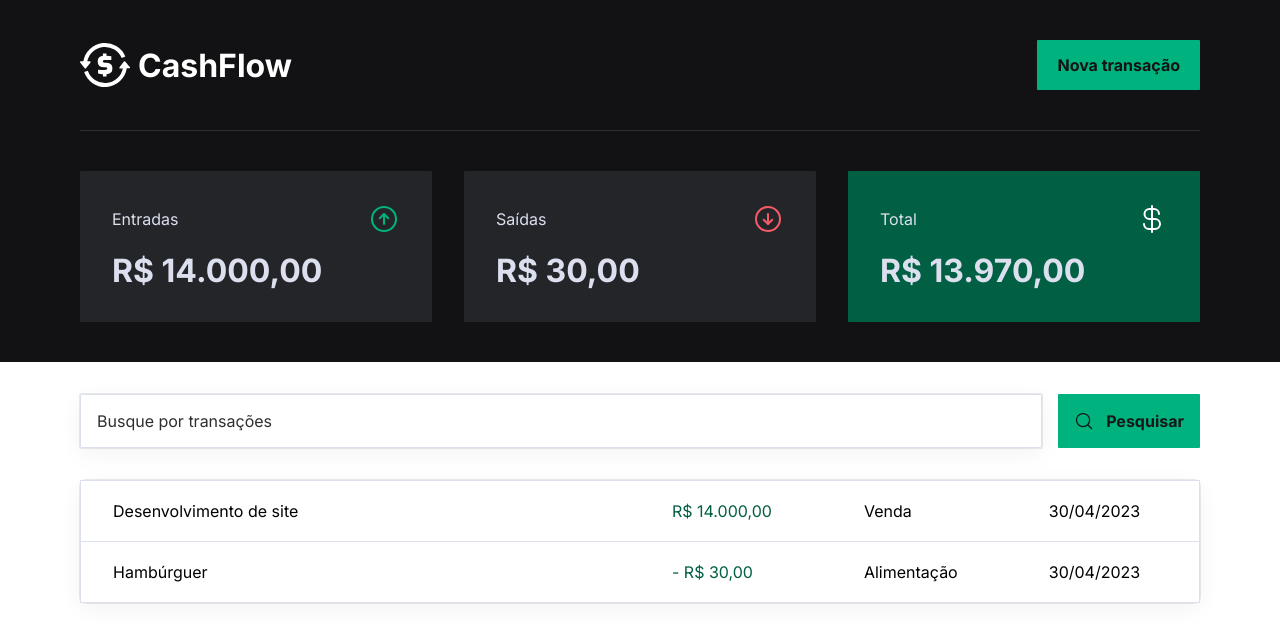
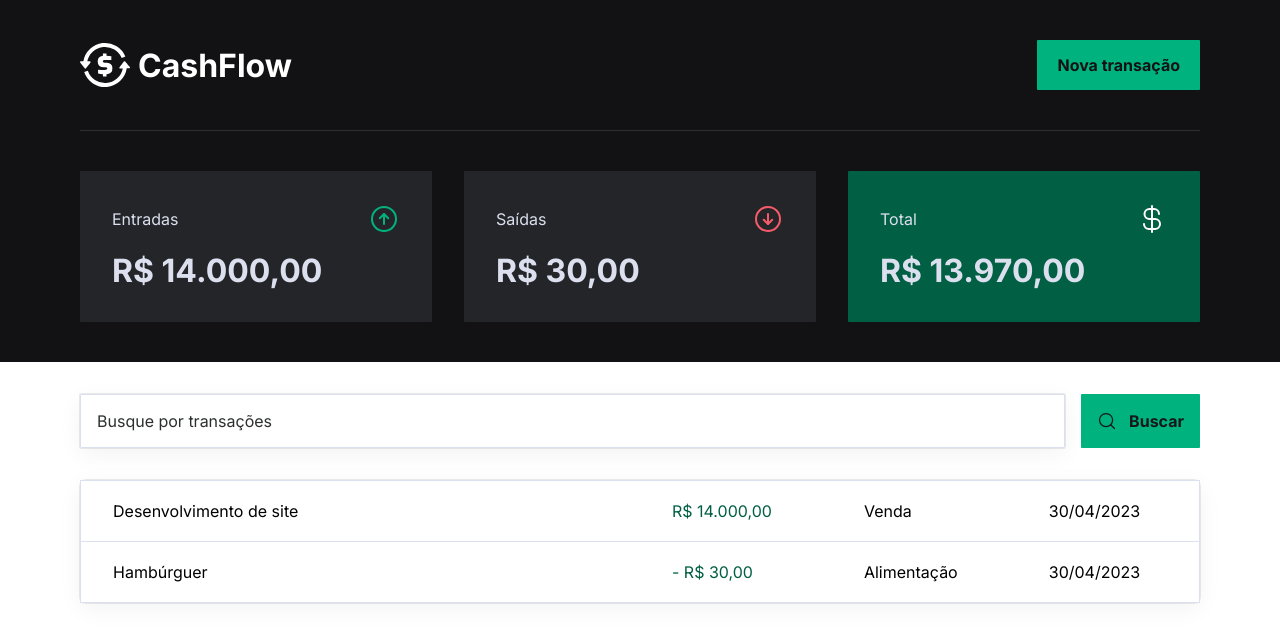
Before and after one commit to maykongsn/cashflow, a React (Vite) app: page / in a window 1280 px wide. Shown: the top 642 px of the page. Built offline with nearby package versions, Linux system fonts and the light colour scheme; data requests are answered from the project's data file.

Commit message:
feat: schema e resolver o form de busca

```diff
--- a/package.json
+++ b/package.json
@@ -11,6 +11,7 @@
     "lint": "eslint src --ext .ts,.tsx"
   },
   "dependencies": {
+    "@hookform/resolvers": "^3.1.0",
     "@radix-ui/react-dialog": "^1.0.3",
     "@radix-ui/react-radio-group": "^1.1.2",
     "axios": "^1.4.0",
--- a/src/pages/Transactions/components/SearchForm/index.tsx
+++ b/src/pages/Transactions/components/SearchForm/index.tsx
@@ -1,13 +1,39 @@
 import { MagnifyingGlass } from "phosphor-react";
+import { useForm } from "react-hook-form";
+import * as z from "zod";
+import { zodResolver } from "@hookform/resolvers/zod";
+
 import { SearchFormContainer } from "./styles";
 
+const searchFormSchema = z.object({
+  query: z.string(),
+});
+
+type SearchFormInputs = z.infer<typeof searchFormSchema>;
+
 export function SearchForm() {
+  const {
+    register,
+    handleSubmit,
+    formState: { isSubmitting },
+  } = useForm<SearchFormInputs>({
+    resolver: zodResolver(searchFormSchema),
+  });
+
+  function handleSearchTransactions(data: SearchFormInputs) {
+    console.log(data);
+  }
+
   return (
-    <SearchFormContainer>
-      <input type="text" placeholder="Busque por transações" />
-      <button type="submit">
+    <SearchFormContainer onSubmit={handleSubmit(handleSearchTransactions)}>
+      <input
+        type="text"
+        placeholder="Busque por transações"
+        {...register("query")}
+      />
+      <button type="submit" disabled={isSubmitting}>
         <MagnifyingGlass size={20} />
-        Pesquisar
+        Buscar
       </button>
     </SearchFormContainer>
   );
--- a/src/pages/Transactions/components/SearchForm/styles.ts
+++ b/src/pages/Transactions/components/SearchForm/styles.ts
@@ -1,6 +1,6 @@
 import styled from "styled-components";
 
-export const SearchFormContainer = styled.div`
+export const SearchFormContainer = styled.form`
   display: flex;
   gap: 1rem;
   margin: 2rem auto;
@@ -36,5 +36,15 @@
     color: ${(props) => props.theme["gray-500"]};
     font-weight: bold;
     border-radius: 1px;
+
+    &:disabled {
+      opacity: 0.6;
+      cursor: not-allowed;
+    }
+
+    &:not(:disabled):hover {
+      background: ${(props) => props.theme["green-300"]};
+      transition: background-color 0.2s;
+    }
   }
 `;
```
Also changed, not shown: 1 other file (tests, documents, lock files or other folders).
